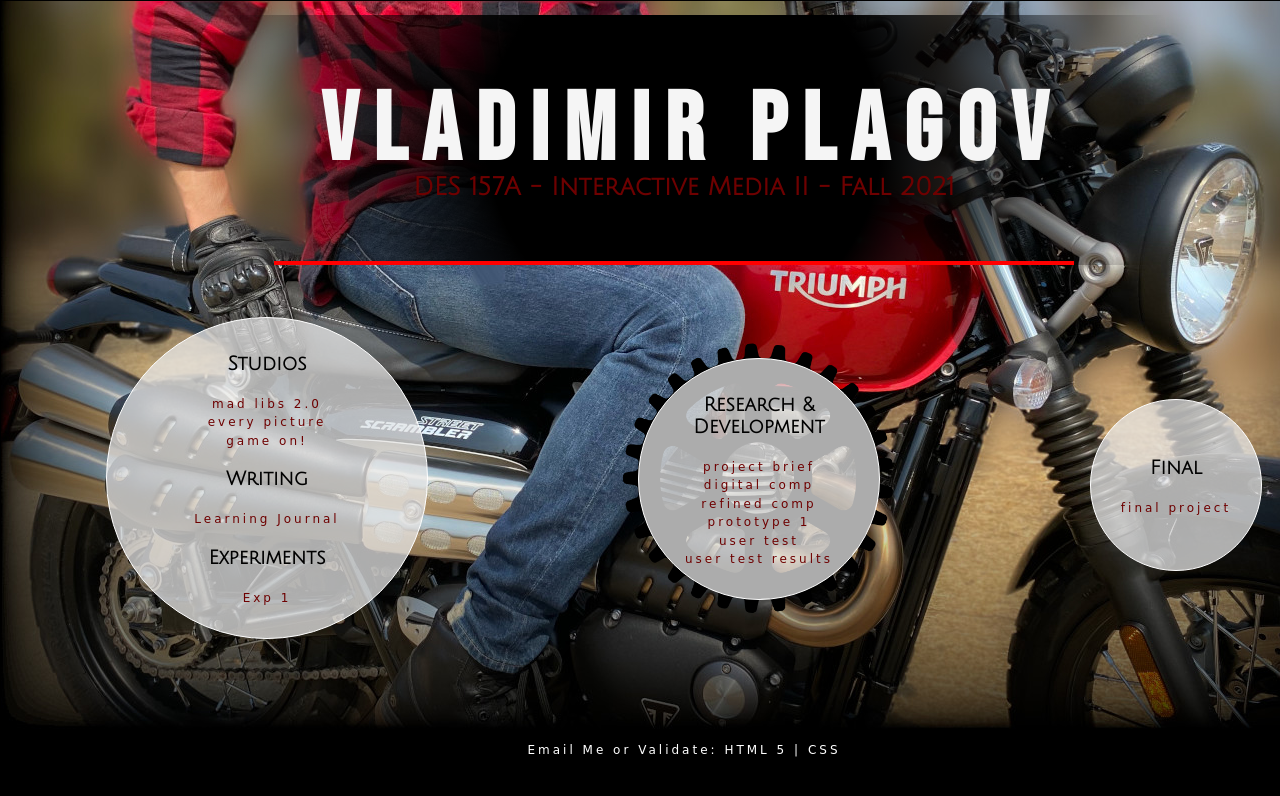
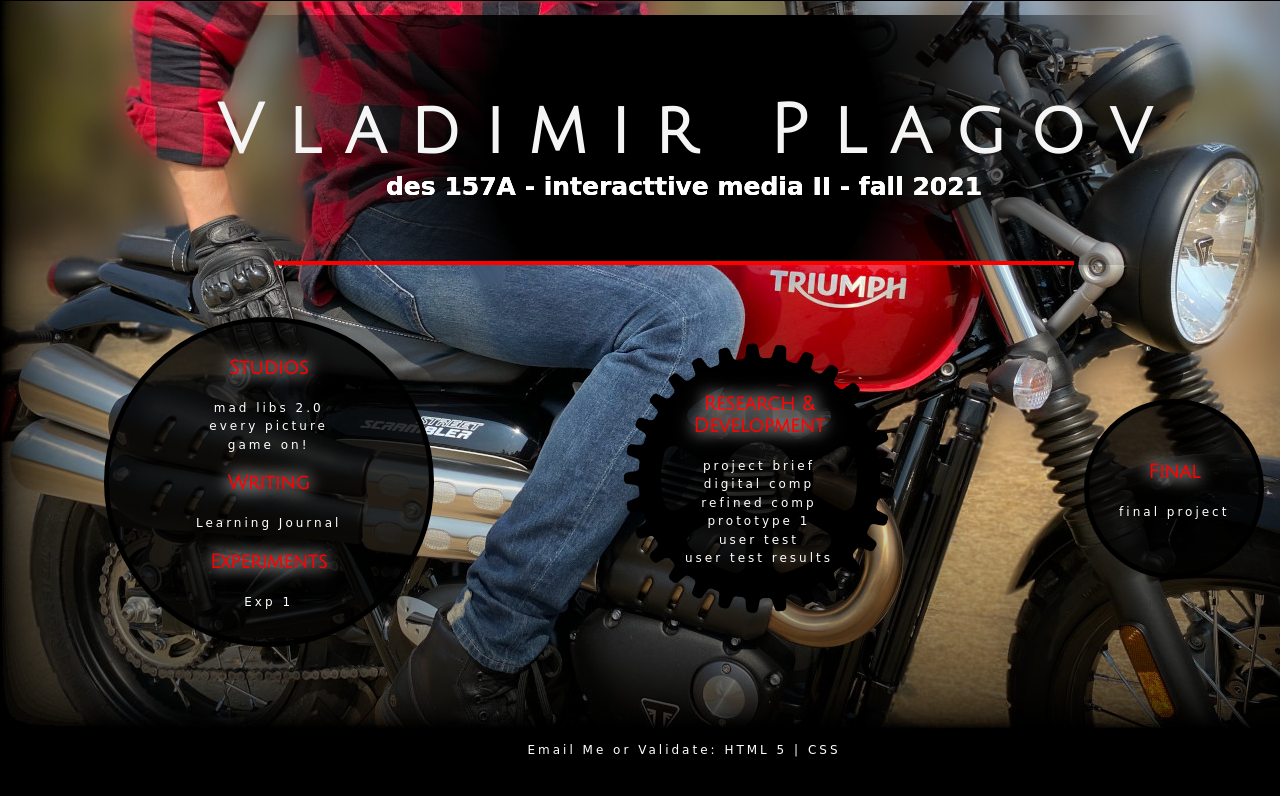
Before and after one commit to lokilontan/des157a, a plain HTML site: page index.html in a window 1280 px wide. Shown: the top 796 px of the page. Drawn offline with nearby package versions, Linux system fonts and the light colour scheme; a web font is replaced by a local one.

```diff
--- a/index.html
+++ b/index.html
@@ -51,7 +51,7 @@
                             </h1>
                         </div>
                         <div id="course">
-                            <h2>DES 157A - Interactive Media II - Fall 2021</h2>
+                            <h2>des 157A - interacttive media II - fall 2021</h2>
                         </div>
 
                 </div>
--- a/styles.css
+++ b/styles.css
@@ -22,7 +22,6 @@ body {
     background: rgb(0,0,0);
     background: radial-gradient(circle, rgba(0,0,0,1) 35%, rgba(255,255,255,0) 88%, rgba(255,255,255,0) 100%);
     position: relative;
-    z-index: 1;
 }
 
 #banner-background-opacity {
@@ -66,8 +65,10 @@ body {
   }
 
 #banner h1{
-    font-family: 'Bebas Neue', cursive;
-    font-size: 96px;
+    /* font-family: 'Bebas Neue', cursive; */
+    font-family: 'Julius Sans One', sans-serif;
+
+    font-size: 68px;
     overflow: hidden;
     color: transparent;
     backface-visibility: hidden;
@@ -76,9 +77,14 @@ body {
 }
 
 #banner h2{
-    font-family: 'Julius Sans One', sans-serif;
+    /* font-family: 'Julius Sans One', sans-serif; */
+    font-family: 'Nixie One', cursive;
+
     font-size:25px;
-    color: rgb(110, 0, 0);
+    color: white;
+    text-shadow:
+    0 0 0 #fff,
+    0 0 0 #fff;
     margin: 0;
     transition: color 2s, font-size 2s;
     transition-timing-function: linear;
@@ -112,7 +118,10 @@ body {
 
 #banner:hover h2{
     font-size:45px;
-    color: whitesmoke;
+    color: red;
+    text-shadow:
+      0 0 30px #fff,
+      0 0 40px #fff;
 }
 
 #banner-background-opacity:hover{
@@ -270,8 +279,8 @@ main {
     width: 320px;
     height: 320px;
     border-radius: 50%;
-    border: 1px solid white;
-    background: rgba(233, 233, 233, 0.74);
+    border: 5px solid black;
+    background: rgba(0, 0, 0, 0.8);
     display: table-cell;
     vertical-align: middle;
     text-align: center;
@@ -281,8 +290,8 @@ main {
     width: 240px;
     height: 240px;
     border-radius: 50%;
-    border: 1px solid white;
-    background: rgba(233, 233, 233, 0.74);
+    /* border: 1px solid black; */
+    background: rgba(0, 0, 0, 0.8);
     display: table-cell;
     vertical-align: middle;
     text-align: center;
@@ -294,8 +303,8 @@ main {
     width: 170px;
     height: 170px;
     border-radius: 50%;
-    border: 1px solid white;
-    background: rgba(233, 233, 233, 0.74);
+    border: 5px solid black;
+    background: rgba(0, 0, 0, 0.8);
     display: table-cell;
     vertical-align: middle;
     text-align: center;
@@ -316,13 +325,16 @@ h1 {
 h3 {
     font-family: 'Julius Sans One', sans-serif;
     font-size:larger;
-    color: rgb(0, 0, 0);
+    color: red;
+    text-shadow:
+      0 0 15px #fff,
+      0 0 21px #fff;
 }
 
 a {
     font-family: 'Nixie One', cursive;
     font-size: 12px;
-    color:rgb(110, 0, 0);
+    color:rgb(255, 255, 255);
     text-decoration: none;
     letter-spacing: 3px;
 }
```
Also changed, not shown: 2 other files.
